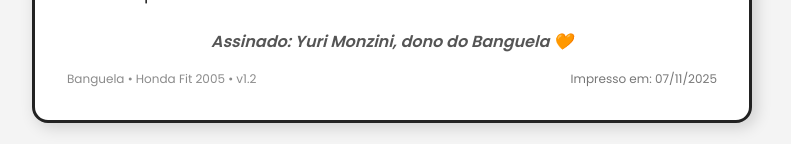
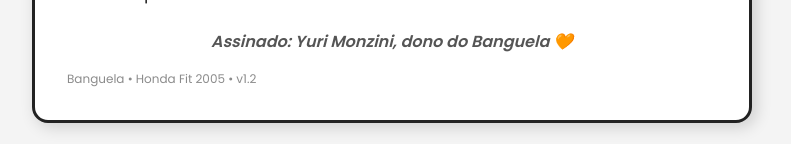
Before and after one commit to Monzini93/Regras-do-Banguela, a plain HTML site: page index.html in a window 1280 px wide. Shown: the part 1146-1290 px from the top of the page, without its empty margins (248-1039 px from the left). Drawn offline with Linux system fonts and the light colour scheme.

Commit message:
ajuste sem data de impreção

```diff
--- a/index.html
+++ b/index.html
@@ -140,7 +140,6 @@
 
     <footer>
       <span class="versao">Banguela • Honda Fit 2005 • v1.2</span>
-      <span class="data">Impresso em: <script>document.write(new Date().toLocaleDateString('pt-BR'))</script></span>
     </footer>
   </article>
 </body>
```
